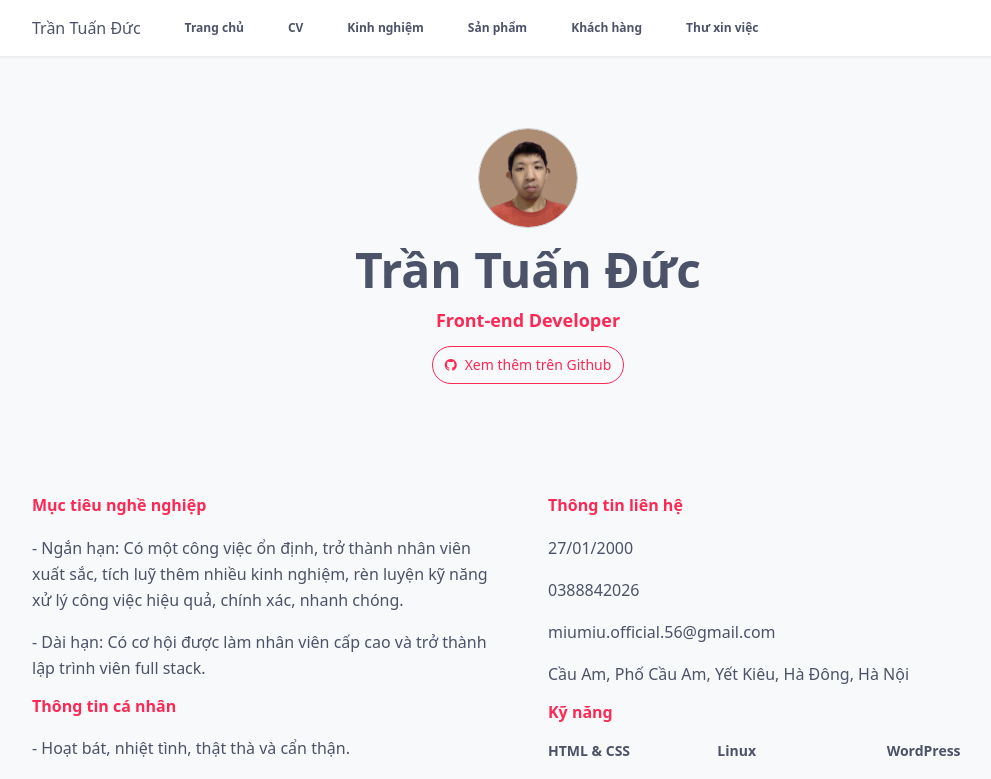
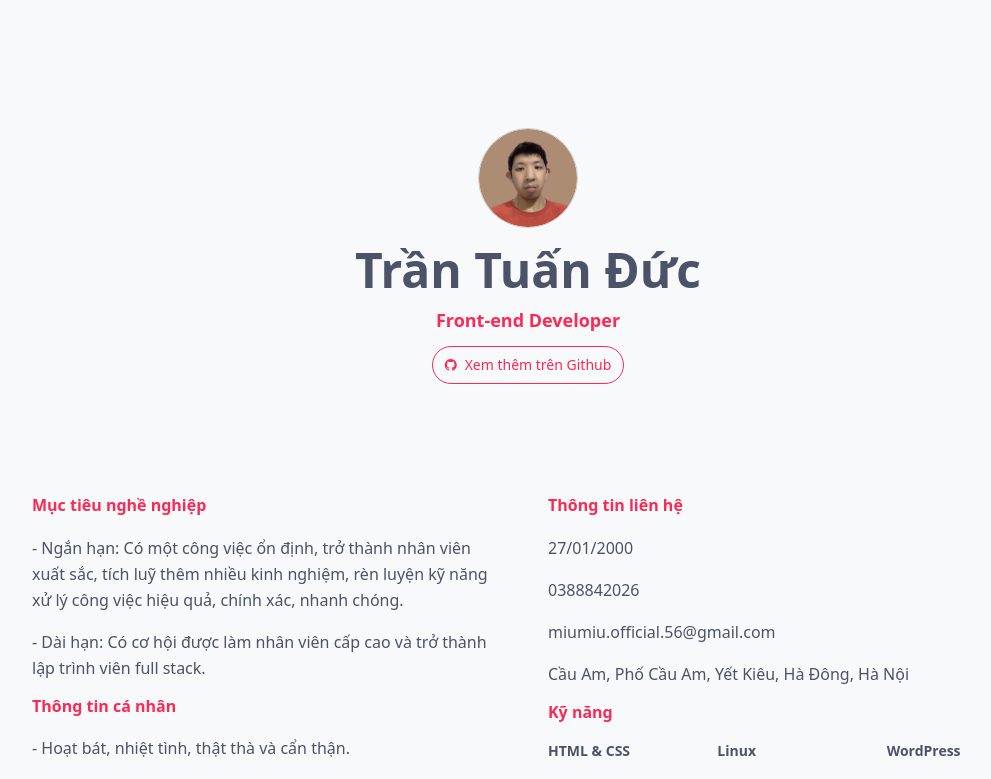
Before and after one commit to tuanductran/cv, a Vue app: page / in a window 1280 px wide. Shown: the top 779 px of the page, without its empty margins (112-1103 px from the left). Built offline with nearby package versions, Linux system fonts and the light colour scheme.

Commit message:
Update App.vue

```diff
--- a/src/App.vue
+++ b/src/App.vue
@@ -1,11 +1,10 @@
 <script setup>
    import AppContainer from './layouts/AppContainer/index.vue'
-   import AppHeader from './layouts/AppHeader/index.vue'
+   //import AppHeader from './layouts/AppHeader/index.vue'
    import AppFooter from './layouts/AppFooter/index.vue'
 </script>
 
 <template>
-   <app-header />
    <app-container />
    <app-footer />
 </template>
```
